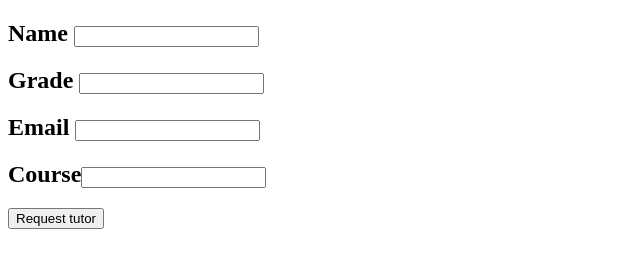
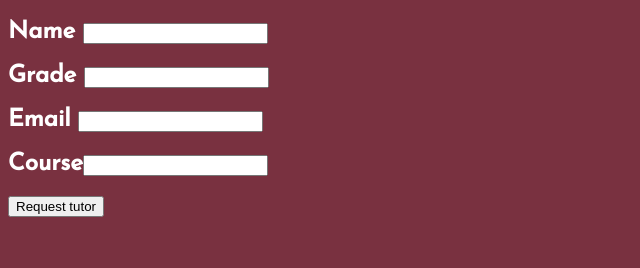
Before and after one commit to zachashby/Virtual-Commons, a website: page views/tutoring.html in a window 1280 px wide. Shown: the whole page, without its empty margins (0-640 px from the left). Drawn offline with nearby package versions, Linux system fonts and the light colour scheme.

Commit message:
apply css to all html

```diff
--- a/views/tutoring.html
+++ b/views/tutoring.html
@@ -2,6 +2,8 @@
 <hmtl>
 
 	<head>
+		<link rel="stylesheet" href="/public/style.css" />
+
 		<title>Tutoring request and accept</title>
 
 		<script
```
